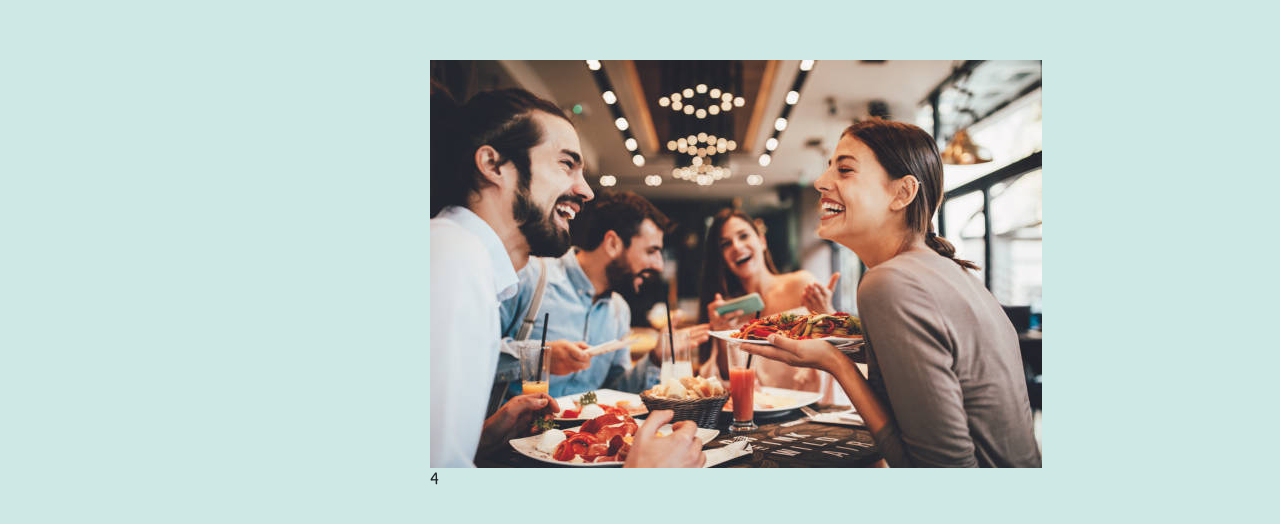
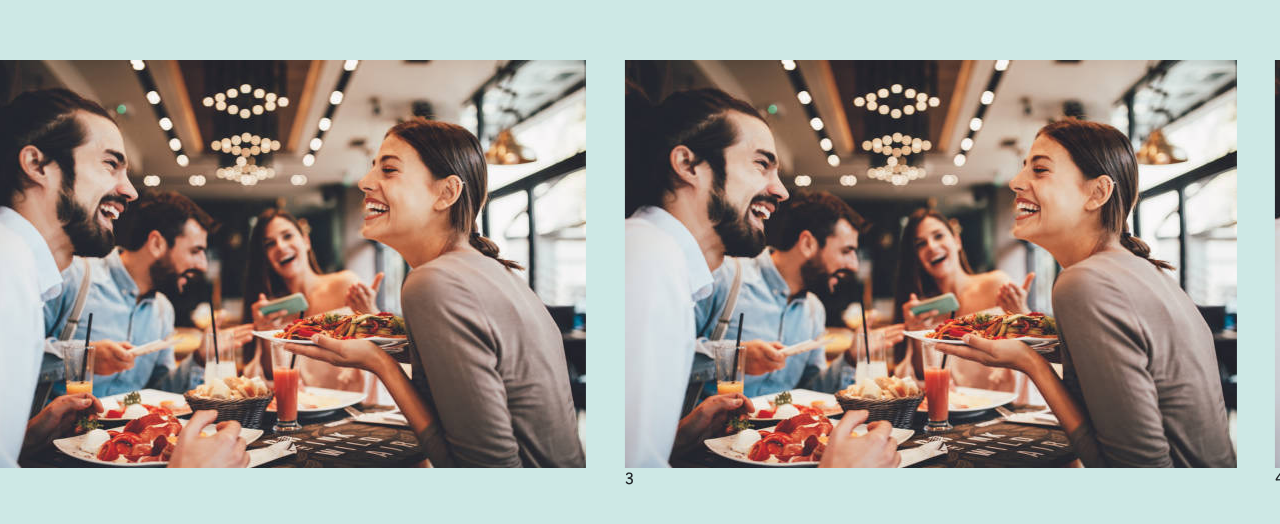
Before and after one commit to KiteCodes/front-cashpals, a React (Vite) app: page /home in a window 1280 px wide. Shown: the part 1116-1640 px from the top of the page. Built offline with nearby package versions, Linux system fonts and the light colour scheme.

Commit message:
correct errors in horizontalScroll

```diff
--- a/src/components/HorizontalScroll/HorizontalScroll.css
+++ b/src/components/HorizontalScroll/HorizontalScroll.css
@@ -8,19 +8,14 @@
     position: sticky;
     display: flex;
     align-items: center;
+    justify-content: start;
     overflow: hidden; /* Ensure no extra content is visible */
 }
 
 .images {
-    display: flex; /* Use flexbox for horizontal layout */
-    gap: 2rem; /* Space between images */
-    width: calc(100vw * 4); /* Adjust for 4 images (update based on number of images) */
+    display: grid; /* Use flexbox for horizontal layout */
+    grid-template-columns: 1fr 1fr 1fr 1fr;
+    grid-template-rows: 1fr;
+    gap: 3vw;
+    padding: 0 4rem 0 4rem;
 }
-
-.imageItem {
-    min-width: 100vw; /* Each image takes up full viewport width */
-    height: 100%;
-    display: flex;
-    justify-content: center;
-    align-items: center;
-}
--- a/src/components/HorizontalScroll/HorizontalScroll.jsx
+++ b/src/components/HorizontalScroll/HorizontalScroll.jsx
@@ -6,13 +6,13 @@ import ImageContainer from '../ImageContainer/ImageContainer.jsx';
 
 const HorizontalScroll = () => {
     const targetRef = useRef(null);
-    const{ scrollYProgress } = useScroll({targetRef});
+    const{ scrollYProgress } = useScroll({target: targetRef});
 
-    const x = useTransform(scrollYProgress, [0, 1], [0, -window.innerWidth * 3]);
+    const x = useTransform(scrollYProgress, [0, 1], ['0%', '-55%']);
 
     return (
-        <div className="carousel">
-            <div className="contentContainer" ref={targetRef}>
+        <div className="carousel" ref={targetRef}>
+            <div className="contentContainer">
                 <motion.div className="images" style={{ x }}>
                     <motion.div className="imageItem"
                     initial={{opacity: 0, y: 150}}
```
